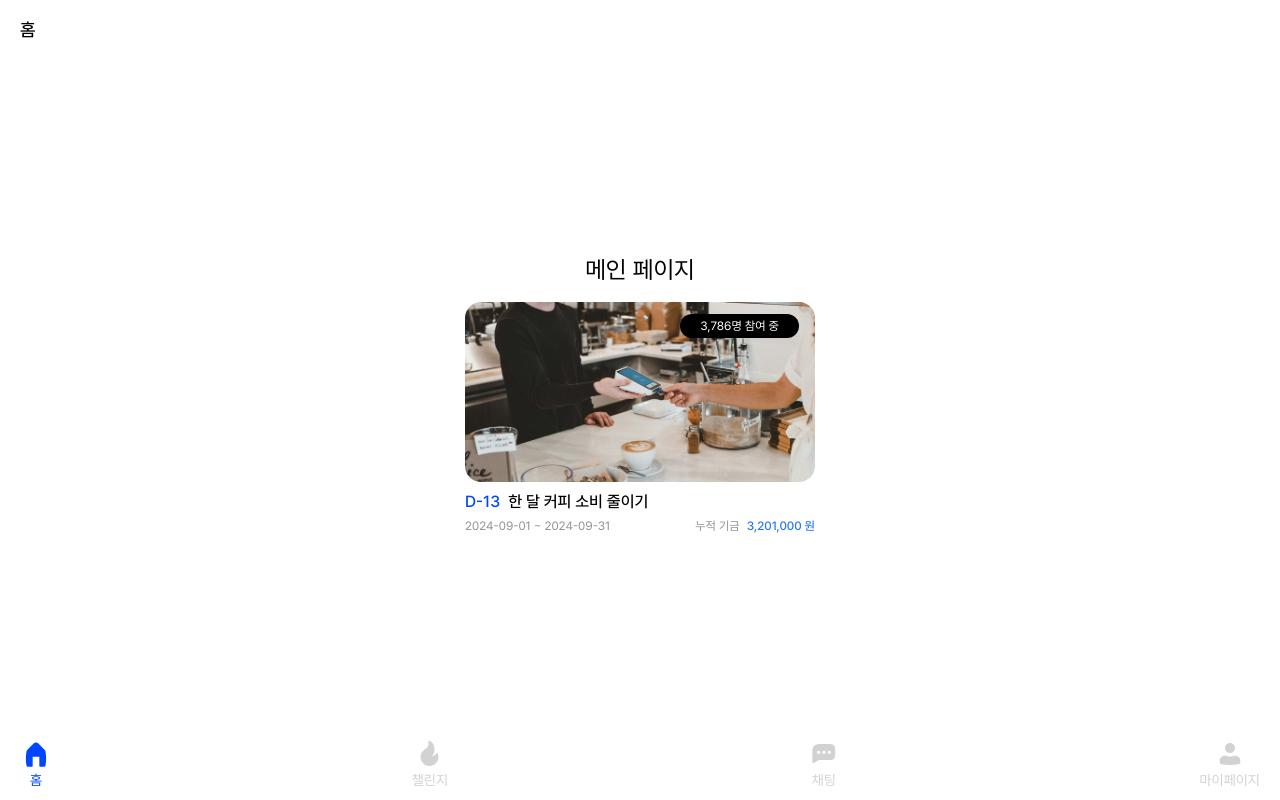
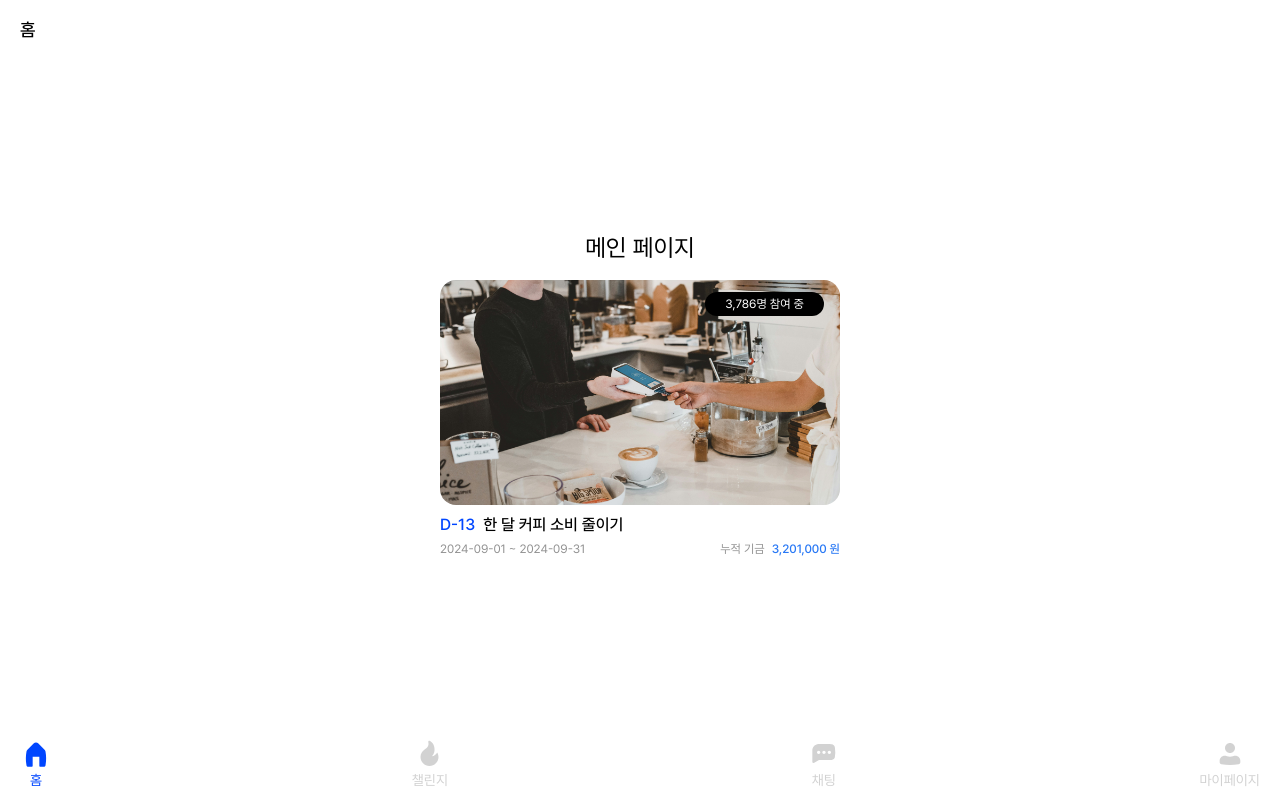
Before and after one commit to dongibuyeo/core-frontend, a Next.js app: page /home in a window 1280 px wide. Built offline with nearby package versions, Linux system fonts and the light colour scheme.

Commit message:
fix: 이미지 w-full로 수정

```diff
--- a/src/components/ChellengeCard.tsx
+++ b/src/components/ChellengeCard.tsx
@@ -46,12 +46,13 @@ export default function ChallengeCard({
       role="button"
       tabIndex={0}
     >
-      <div className="relative w-[350px] h-[180px]">
+      <div className="relative w-full">
         <Image
           src={imageUrl}
           alt="Challenge Image"
-          fill
-          className="rounded-2xl object-cover"
+          height={400}
+          width={400}
+          className="rounded-2xl object-cover aspect-video"
         />
         <div className="absolute top-3 right-4 bg-black text-white text-xs px-5 py-1 rounded-xl">
           {participants.toLocaleString()}명 참여 중
```
